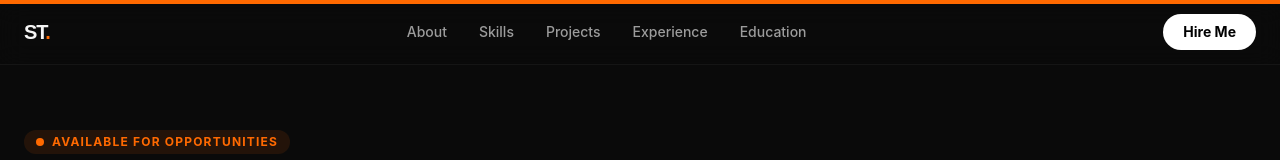
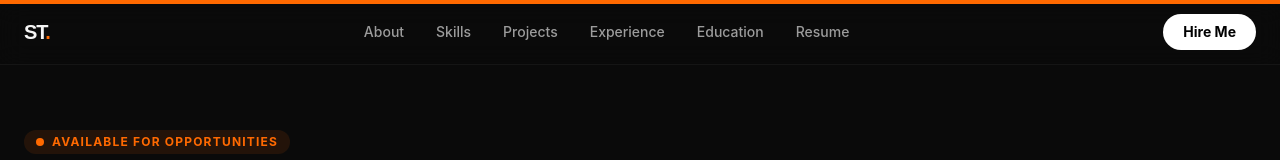
Before and after one commit to Sam3885/MY-PORTFOLIO, a React (Vite) app: page / in a window 1280 px wide. Shown: the top 160 px of the page. Built offline with nearby package versions, Linux system fonts and the light colour scheme.

Commit message:
Add Resume section and update footer links

```diff
--- a/src/App.tsx
+++ b/src/App.tsx
@@ -56,7 +56,7 @@ export default function App() {
   });
 
   useEffect(() => {
-    const sections = ['about', 'skills', 'projects', 'experience', 'education'];
+    const sections = ['about', 'skills', 'projects', 'experience', 'education', 'resume'];
     const observerOptions = {
       root: null,
       rootMargin: '-20% 0px -70% 0px',
@@ -86,6 +86,7 @@ export default function App() {
     { name: 'Projects', id: 'projects' },
     { name: 'Experience', id: 'experience' },
     { name: 'Education', id: 'education' },
+    { name: 'Resume', id: 'resume' },
   ];
 
   return (
@@ -401,14 +402,46 @@ export default function App() {
           </div>
         </section>
 
+        {/* Resume Section */}
+        <section id="resume" className="mb-40">
+          <SectionTitle icon={Briefcase}>Resume</SectionTitle>
+          <div className="glass-card p-12 text-center relative overflow-hidden">
+            <div className="absolute top-0 left-0 w-full h-1 bg-gradient-to-r from-orange-500 to-rose-500" />
+            <h3 className="text-3xl font-display font-bold mb-6">Ready to work together?</h3>
+            <p className="text-white/60 max-w-2xl mx-auto mb-10 text-lg">
+              Download my full resume to see a detailed breakdown of my experience,
+              technical skills, and academic background.
+            </p>
+            <motion.a
+              href="/Saksham_Thakur_CV.pdf"
+              download
+              whileHover={{ scale: 1.05, boxShadow: "0 0 30px rgba(249,115,22,0.3)" }}
+              whileTap={{ scale: 0.95 }}
+              className="inline-flex items-center gap-3 px-10 py-5 bg-orange-500 text-white font-bold rounded-full text-lg transition-all"
+            >
+              Download Resume <ChevronRight size={22} />
+            </motion.a>
+          </div>
+        </section>
+
         {/* Footer */}
         <footer className="pt-20 border-t border-white/5 text-center">
-          <h2 className="text-4xl font-display font-bold mb-8">Let's build something <span className="text-gradient">extraordinary</span>.</h2>
+  <h2 className="text-4xl font-display font-bold mb-8">
+    Let's build something <span className="text-gradient">extraordinary</span>.
+  </h2>
+
   <div className="flex justify-center gap-8 mb-12">
-            <a href={PERSONAL_INFO.github} target="_blank" className="text-white/40 hover:text-white transition-colors"><Github size={24} /></a>
-            <a href={PERSONAL_INFO.linkedin} target="_blank" className="text-white/40 hover:text-white transition-colors"><Linkedin size={24} /></a>
-            <a href={`mailto:${PERSONAL_INFO.email}`} className="text-white/40 hover:text-white transition-colors"><Mail size={24} /></a>
+    <a href={PERSONAL_INFO.github} target="_blank" className="text-white/40 hover:text-white transition-colors">
+      <Github size={24} />
+    </a>
+    <a href={PERSONAL_INFO.linkedin} target="_blank" className="text-white/40 hover:text-white transition-colors">
+      <Linkedin size={24} />
+    </a>
+    <a href={`mailto:${PERSONAL_INFO.email}`} className="text-white/40 hover:text-white transition-colors">
+      <Mail size={24} />
+    </a>
   </div>
+
   <p className="text-white/20 text-xs font-mono">
     © {new Date().getFullYear()} {PERSONAL_INFO.name}. Built with React & Tailwind.
   </p>
```
Lines whose indentation alone changed are shown as unchanged.
